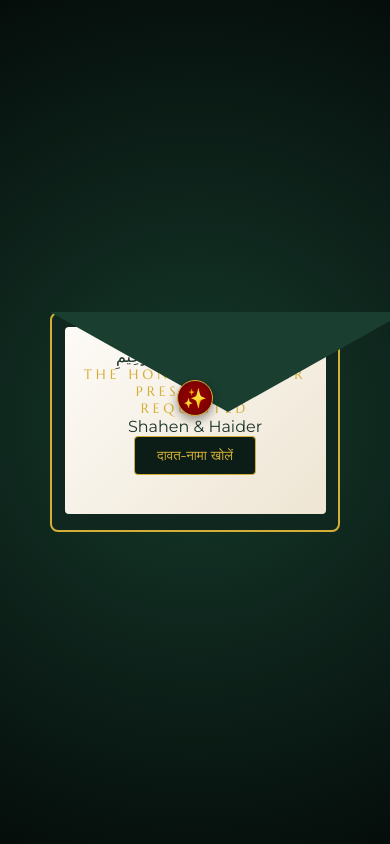
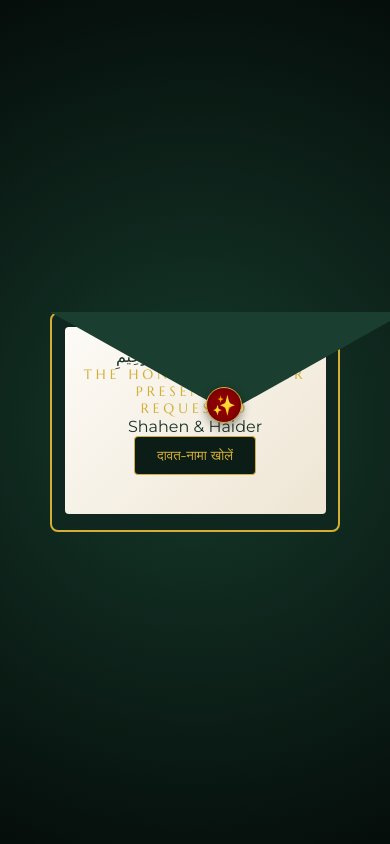
Before and after one commit to itsrkdev/Invitation-Card, a React (Vite) app in the folder app/: page / in a window 390 px wide. Shown: the top 844 px of the page. Built offline with nearby package versions, Linux system fonts and the light colour scheme; a web font is replaced by a local one.

Commit message:
Update App.css

```diff
--- a/app/src/App.css
+++ b/app/src/App.css
@@ -294,8 +294,8 @@ footer .script { font-family: var(--font-script); font-size: 2.5rem; color: var(
   .env-flap { border-left-width: 145px; border-right-width: 145px; border-top-width: 110px; }
 
   .env-seal {
-    top: 31%;
-    left: 50%;
+    top: 34%;
+    left: 60%;
     width: 36px;
     height: 36px;
     font-size: 1.2rem;
```
